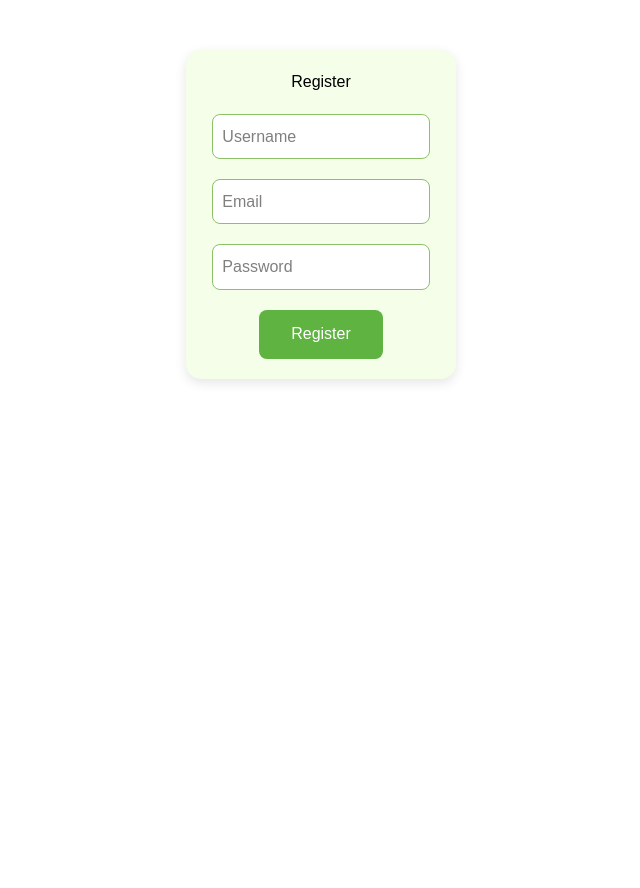
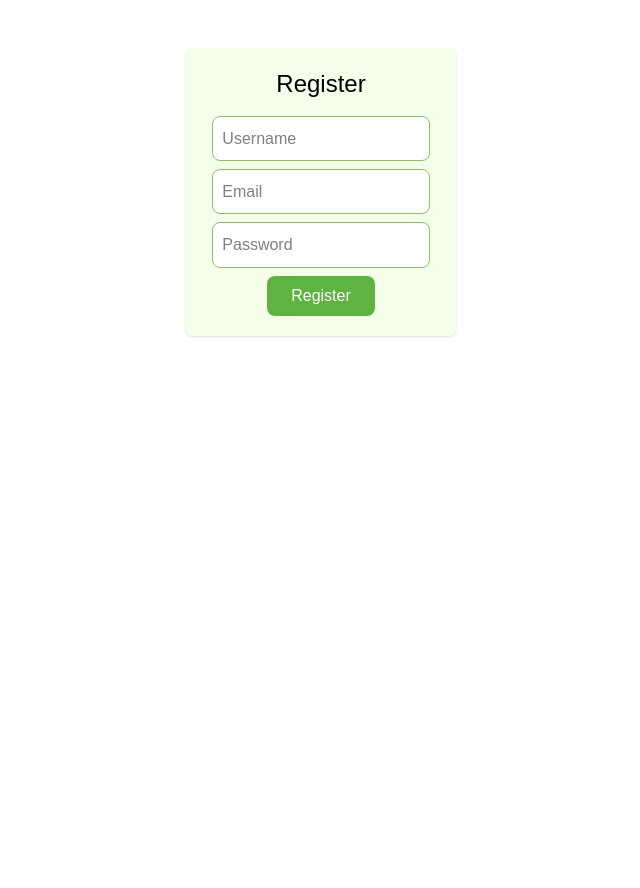
Before and after one commit to mariami57/LearningPythonTheory, a Django app: page /user/register/ in a window 1280 px wide. Shown: the whole page, without its empty margins (319-959 px from the left). Before the commit the page ends 383 px from the top, so only its background shows below. Run offline with Django 5.2, Linux system fonts and the light colour scheme; some libraries are stand-ins or nearby versions.

Commit message:
added more styling

```diff
--- a/static/css/forms.css
+++ b/static/css/forms.css
@@ -1,25 +1,3 @@
-#registerForm, #loginForm {
-    display:flex;
-    margin: 50px auto;
-    flex-direction:column;
-    justify-content: center;
-    align-items: center;
-    gap:20px;
-    border-radius:15px;
-    width:30%;
-    padding:20px;
-    background: #f4fee9;
-    box-shadow: 0 4px 12px rgba(0,0,0,0.1);
-
-
-}
-
-.form-title h1 {
-    font-size: 2rem;
-    margin-bottom: 1rem;
-
-}
-
 #registerForm input, #loginForm input{
     width: 95%;
     padding: 0.6rem;
@@ -30,7 +8,7 @@
 }
 
 #registerForm  button, #loginForm button, #logoutBtn, #topicsContainer button {
-    padding: 0.8rem 2rem;
+    padding: 0.5rem 1.5rem;
     background: rgb(95, 179, 65);
     color: #fff;
     border: none;
@@ -41,5 +19,5 @@
 }
 
 #registerForm  button:hover, #loginForm button:hover, #logoutBtn:hover, #topicsContainer button:hover {
-    background: rgb(225, 68, 60);;
+    background: rgb(225, 68, 60);
 }
--- a/static/js/all-topics.js
+++ b/static/js/all-topics.js
@@ -20,7 +20,7 @@ async function loadTopics() {
             const div = document.createElement('div');
 
 
-            div.className = 'topic flex items-center justify-between p-4 border-2 border-green-500 rounded-lg w-full bg-gray-50 mb-4';
+            div.className = 'topic flex items-center justify-between p-4 border-2 border-green-500 rounded-lg w-full bg-gray-50';
 
 
             div.innerHTML = `
@@ -29,7 +29,7 @@ async function loadTopics() {
                     <h5 class="text-sm text-gray-600 mt-1">${topic.description}</h5>
                 </div>
                 <button
-                    class="ml-4 bg-green-500 hover:bg-green-600 text-white py-2 px-4 rounded transition"
+                    class="ml-4 py-2 px-4"
                     onclick="goToTopic(${topic.id})">
                     Start Quiz
                 </button>
--- a/templates/base.html
+++ b/templates/base.html
@@ -9,7 +9,7 @@
      <link rel="stylesheet" href="{% static 'css/styles.css' %}">
     <title>Quiz</title>
 </head>
-<body>
+<body class="h-screen">
 
 {% block content %}
 {% endblock %}
--- a/templates/login.html
+++ b/templates/login.html
@@ -2,8 +2,8 @@
 {% load static %}
 
 {% block content %}
-    <form id="loginForm" >
-        <h1 class="form-title">Log in</h1>
+    <form id="loginForm"  class="flex flex-col items-center justify-center w-[30%] gap-2 mt-12 mb-12 mx-auto p-[20px] rounded-md bg-[#f4fee9] shadow-sm">
+        <h1 class="form-title text-2xl decoration-6 mb-2">Log in</h1>
         {% csrf_token %}
         <input type="text" name="username" placeholder="Username" required>
         <input type="password" name="password" placeholder="Password" required>
--- a/templates/register.html
+++ b/templates/register.html
@@ -3,8 +3,8 @@
 
 {% block content %}
 
-    <form id="registerForm" >
-        <h1 class="form-title">Register</h1>
+    <form id="registerForm"  class="flex flex-col items-center justify-center w-[30%] gap-2 mt-12 mb-12 mx-auto p-[20px] rounded-md bg-[#f4fee9] shadow-sm">
+        <h1 class="form-title text-2xl decoration-6 mb-2">Register</h1>
         {% csrf_token %}
         <input type="text" name="username" placeholder="Username" required>
         <input type="email" name="email" placeholder="Email" required>
--- a/theme/static/css/dist/styles.css
+++ b/theme/static/css/dist/styles.css
@@ -22,11 +22,17 @@
     --text-sm--line-height: calc(1.25 / 0.875);
     --text-lg: 1.125rem;
     --text-lg--line-height: calc(1.75 / 1.125);
+    --text-xl: 1.25rem;
+    --text-xl--line-height: calc(1.75 / 1.25);
+    --text-2xl: 1.5rem;
+    --text-2xl--line-height: calc(2 / 1.5);
     --text-5xl: 3rem;
     --text-5xl--line-height: 1;
+    --font-weight-thin: 100;
     --font-weight-bold: 700;
     --tracking-normal: 0em;
     --leading-normal: 1.5;
+    --radius-md: 0.375rem;
     --radius-lg: 0.5rem;
     --radius-xl: 0.75rem;
     --default-transition-duration: 150ms;
@@ -223,8 +250,17 @@
   .mt-1 {
     margin-top: calc(var(--spacing) * 1);
   }
+  .mt-12 {
+    margin-top: calc(var(--spacing) * 12);
+  }
+  .mb-2 {
+    margin-bottom: calc(var(--spacing) * 2);
+  }
   .mb-4 {
     margin-bottom: calc(var(--spacing) * 4);
+  }
+  .mb-12 {
+    margin-bottom: calc(var(--spacing) * 12);
   }
   .ml-4 {
     margin-left: calc(var(--spacing) * 4);
@@ -237,6 +273,24 @@
   }
   .h-screen {
     height: 100vh;
+  }
+  .min-h-screen {
+    min-height: 100vh;
+  }
+  .w-\[2\%\] {
+    width: 2%;
+  }
+  .w-\[5\%\] {
+    width: 5%;
+  }
+  .w-\[10\%\] {
+    width: 10%;
+  }
+  .w-\[20\%\] {
+    width: 20%;
+  }
+  .w-\[30\%\] {
+    width: 30%;
   }
   .w-full {
     width: 100%;
@@ -274,6 +328,9 @@
   .rounded-lg {
     border-radius: var(--radius-lg);
   }
+  .rounded-md {
+    border-radius: var(--radius-md);
+  }
   .rounded-xl {
     border-radius: var(--radius-xl);
   }
@@ -288,6 +345,9 @@
   .border-green-500 {
     border-color: var(--color-green-500);
   }
+  .bg-\[\#f4fee9\] {
+    background-color: #f4fee9;
+  }
   .bg-blue-500 {
     background-color: var(--color-blue-500);
   }
@@ -305,6 +374,12 @@
   }
   .p-6 {
     padding: calc(var(--spacing) * 6);
+  }
+  .p-\[2px\] {
+    padding: 2px;
+  }
+  .p-\[20px\] {
+    padding: 20px;
   }
   .px-4 {
     padding-inline: calc(var(--spacing) * 4);
@@ -318,6 +393,10 @@
   .font-serif {
     font-family: var(--font-serif);
   }
+  .text-2xl {
+    font-size: var(--text-2xl);
+    line-height: var(--tw-leading, var(--text-2xl--line-height));
+  }
   .text-5xl {
     font-size: var(--text-5xl);
     line-height: var(--tw-leading, var(--text-5xl--line-height));
@@ -353,6 +440,16 @@
   }
   .text-white {
     color: var(--color-white);
+  }
+  .decoration-4 {
+    text-decoration-thickness: 4px;
+  }
+  .decoration-6 {
+    text-decoration-thickness: 6px;
+  }
+  .shadow-sm {
+    --tw-shadow: 0 1px 3px 0 var(--tw-shadow-color, rgb(0 0 0 / 0.1)), 0 1px 2px -1px var(--tw-shadow-color, rgb(0 0 0 / 0.1));
+    box-shadow: var(--tw-inset-shadow), var(--tw-inset-ring-shadow), var(--tw-ring-offset-shadow), var(--tw-ring-shadow), var(--tw-shadow);
   }
   .transition {
     transition-property: color, background-color, border-color, outline-color, text-decoration-color, fill, stroke, --tw-gradient-from, --tw-gradient-via, --tw-gradient-to, opacity, box-shadow, transform, translate, scale, rotate, filter, -webkit-backdrop-filter, backdrop-filter, display, content-visibility, overlay, pointer-events;
@@ -387,6 +484,71 @@
   syntax: "*";
   inherits: false;
 }
+@property --tw-shadow {
+  syntax: "*";
+  inherits: false;
+  initial-value: 0 0 #0000;
+}
+@property --tw-shadow-color {
+  syntax: "*";
+  inherits: false;
+}
+@property --tw-shadow-alpha {
+  syntax: "<percentage>";
+  inherits: false;
+  initial-value: 100%;
+}
+@property --tw-inset-shadow {
+  syntax: "*";
+  inherits: false;
+  initial-value: 0 0 #0000;
+}
+@property --tw-inset-shadow-color {
+  syntax: "*";
+  inherits: false;
+}
+@property --tw-inset-shadow-alpha {
+  syntax: "<percentage>";
+  inherits: false;
+  initial-value: 100%;
+}
+@property --tw-ring-color {
+  syntax: "*";
+  inherits: false;
+}
+@property --tw-ring-shadow {
+  syntax: "*";
+  inherits: false;
+  initial-value: 0 0 #0000;
+}
+@property --tw-inset-ring-color {
+  syntax: "*";
+  inherits: false;
+}
+@property --tw-inset-ring-shadow {
+  syntax: "*";
+  inherits: false;
+  initial-value: 0 0 #0000;
+}
+@property --tw-ring-inset {
+  syntax: "*";
+  inherits: false;
+}
+@property --tw-ring-offset-width {
+  syntax: "<length>";
+  inherits: false;
+  initial-value: 0px;
+}
+@property --tw-ring-offset-color {
+  syntax: "*";
+  inherits: false;
+  initial-value: #fff;
+}
+@property --tw-ring-offset-shadow {
+  syntax: "*";
+  inherits: false;
+  initial-value: 0 0 #0000;
+}
 @layer properties {
   @supports ((-webkit-hyphens: none) and (not (margin-trim: inline))) or ((-moz-orient: inline) and (not (color:rgb(from red r g b)))) {
     *, ::before, ::after, ::backdrop {
@@ -394,6 +556,20 @@
       --tw-leading: initial;
       --tw-font-weight: initial;
       --tw-tracking: initial;
+      --tw-shadow: 0 0 #0000;
+      --tw-shadow-color: initial;
+      --tw-shadow-alpha: 100%;
+      --tw-inset-shadow: 0 0 #0000;
+      --tw-inset-shadow-color: initial;
+      --tw-inset-shadow-alpha: 100%;
+      --tw-ring-color: initial;
+      --tw-ring-shadow: 0 0 #0000;
+      --tw-inset-ring-color: initial;
+      --tw-inset-ring-shadow: 0 0 #0000;
+      --tw-ring-inset: initial;
+      --tw-ring-offset-width: 0px;
+      --tw-ring-offset-color: #fff;
+      --tw-ring-offset-shadow: 0 0 #0000;
     }
   }
 }
```
Also changed, not shown: other parts of theme/static/css/dist/styles.css (+38 -0 lines), static/css/topics.css (+11 -28 lines), templates/topics-list.html (+8 -4 lines).
